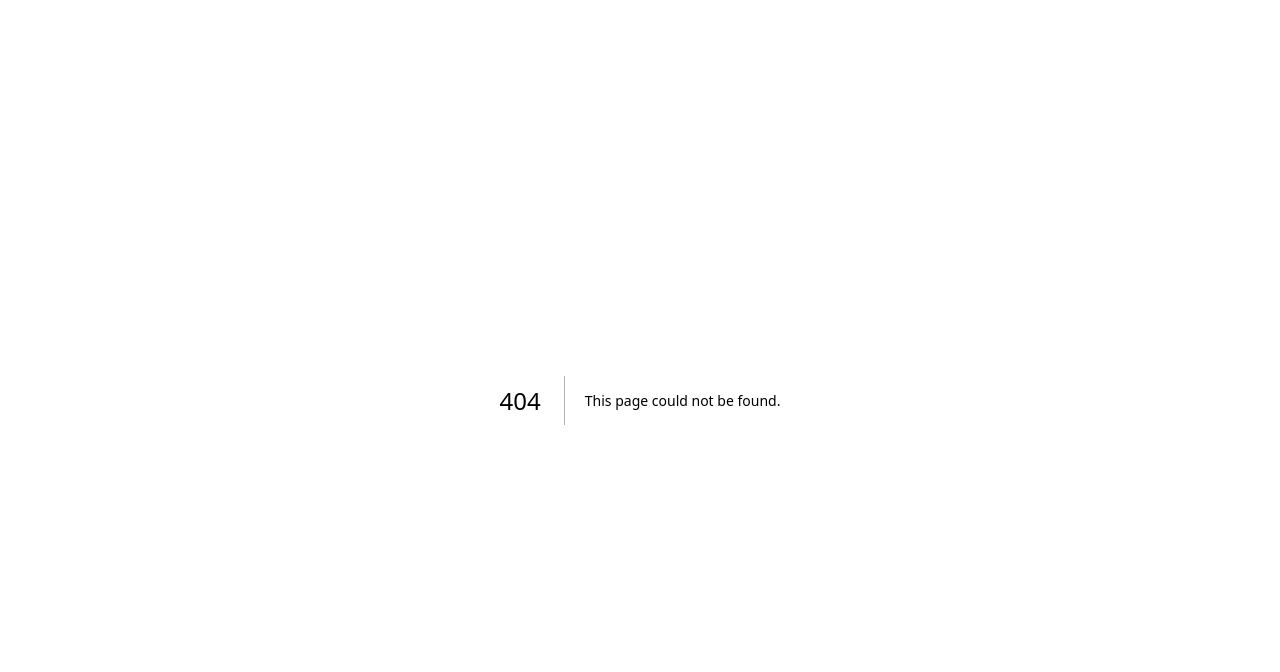
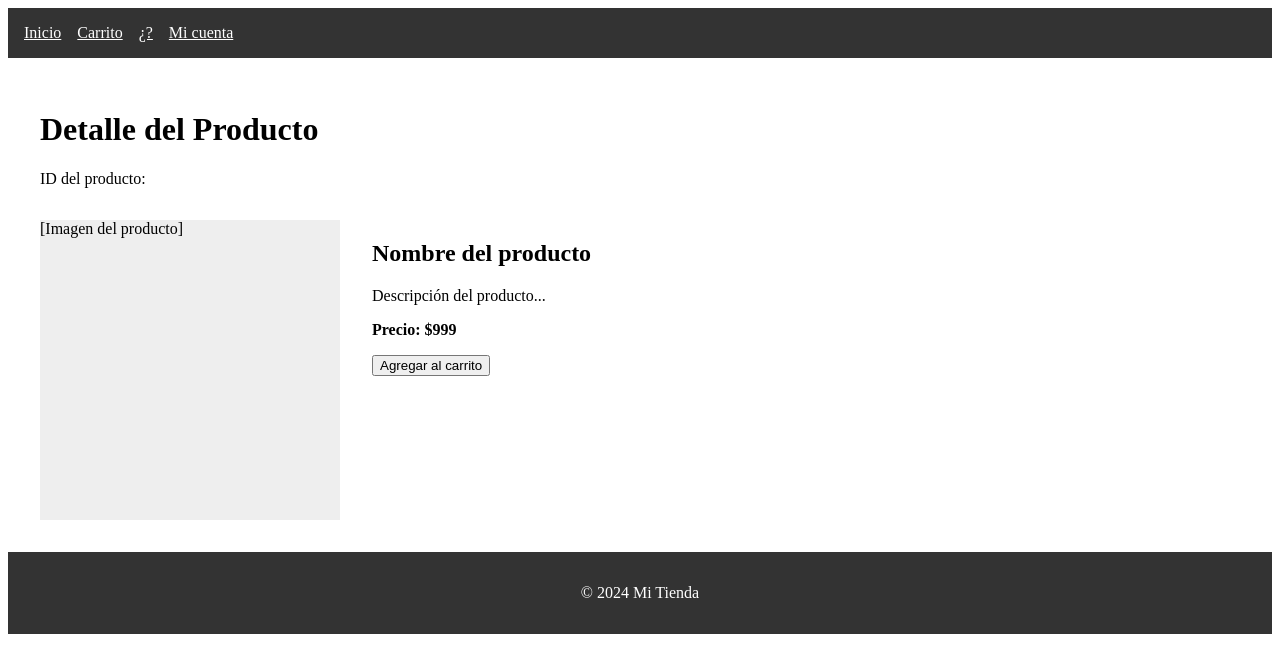
Before and after one commit to Alejandro-Mirena/Nexus-Shop-, a Next.js app in the folder front/: page /product/id in a window 1280 px wide. Before the commit this address had no page. Shown: the top 672 px of the page. Built offline with nearby package versions, Linux system fonts and the light colour scheme.

Commit message:
Add layout components and pages for cart, dashboard, not found, and product details

```diff
--- a/front/src/app/layout.tsx
+++ b/front/src/app/layout.tsx
@@ -1,33 +1,18 @@
-import type { Metadata } from "next";
-import { Geist, Geist_Mono } from "next/font/google";
-import "./globals.css";
-
-const geistSans = Geist({
-  variable: "--font-geist-sans",
-  subsets: ["latin"],
-});
-
-const geistMono = Geist_Mono({
-  variable: "--font-geist-mono",
-  subsets: ["latin"],
-});
-
-export const metadata: Metadata = {
-  title: "Create Next App",
-  description: "Generated by create next app",
-};
+import Navbar from "@/componentes/Navbar"
+import Footer from "@/componentes/Footer"
 
 export default function RootLayout({
   children,
-}: Readonly<{
-  children: React.ReactNode;
-}>) {
+}: {
+  children: React.ReactNode
+}) {
   return (
-    <html
-      lang="en"
-      className={`${geistSans.variable} ${geistMono.variable} h-full antialiased`}
-    >
-      <body className="min-h-full flex flex-col">{children}</body>
+    <html lang="es">
+      <body>
+        <Navbar />
+        <main>{children}</main>
+        <Footer />
+      </body>
     </html>
-  );
+  )
 }
--- /dev/null
+++ b/front/src/app/product/id/page.tsx
@@ -0,0 +1,23 @@
+const ProductDetailPage = ({ params }: { params: { id: string } }) => {
+  return (
+    <div style={{ padding: "2rem" }}>
+      <h1>Detalle del Producto</h1>
+      <p>ID del producto: <strong>{params.id}</strong></p>
+
+      {/* Maquetación sin funcionalidad */}
+      <div style={{ display: "flex", gap: "2rem", marginTop: "2rem" }}>
+        <div style={{ width: "300px", height: "300px", background: "#eee" }}>
+          [Imagen del producto]
+        </div>
+        <div>
+          <h2>Nombre del producto</h2>
+          <p>Descripción del producto...</p>
+          <p><strong>Precio: $999</strong></p>
+          <button>Agregar al carrito</button>
+        </div>
+      </div>
+    </div>
+  )
+}
+
+export default ProductDetailPage
--- /dev/null
+++ b/front/src/componentes/Footer.tsx
@@ -0,0 +1,9 @@
+const Footer = () => {
+  return (
+    <footer style={{ background: "#333", color: "white", textAlign: "center", padding: "1rem" }}>
+      <p>© 2024 Mi Tienda</p>
+    </footer>
+  )
+}
+
+export default Footer;
--- /dev/null
+++ b/front/src/componentes/Navbar.tsx
@@ -0,0 +1,14 @@
+import Link from "next/link"
+
+const Navbar = () => {
+  return (
+    <nav style={{ background: "#333", padding: "1rem", display: "flex", gap: "1rem" }}>
+      <Link href="/" style={{ color: "white" }}>Inicio</Link>
+      <Link href="/cart" style={{ color: "white" }}>Carrito</Link>
+      <Link href="/orders" style={{ color: "white" }}>¿?</Link>
+      <Link href="/dashboard" style={{ color: "white" }}>Mi cuenta</Link>
+    </nav>
+  )
+}
+
+export default Navbar
```
Also changed, not shown: front/src/app/cart/page.tsx (added, +14 -0 lines), front/src/app/dashboard/page.tsx (added, +20 -0 lines), front/src/app/not-found.tsx (added, +14 -0 lines).
